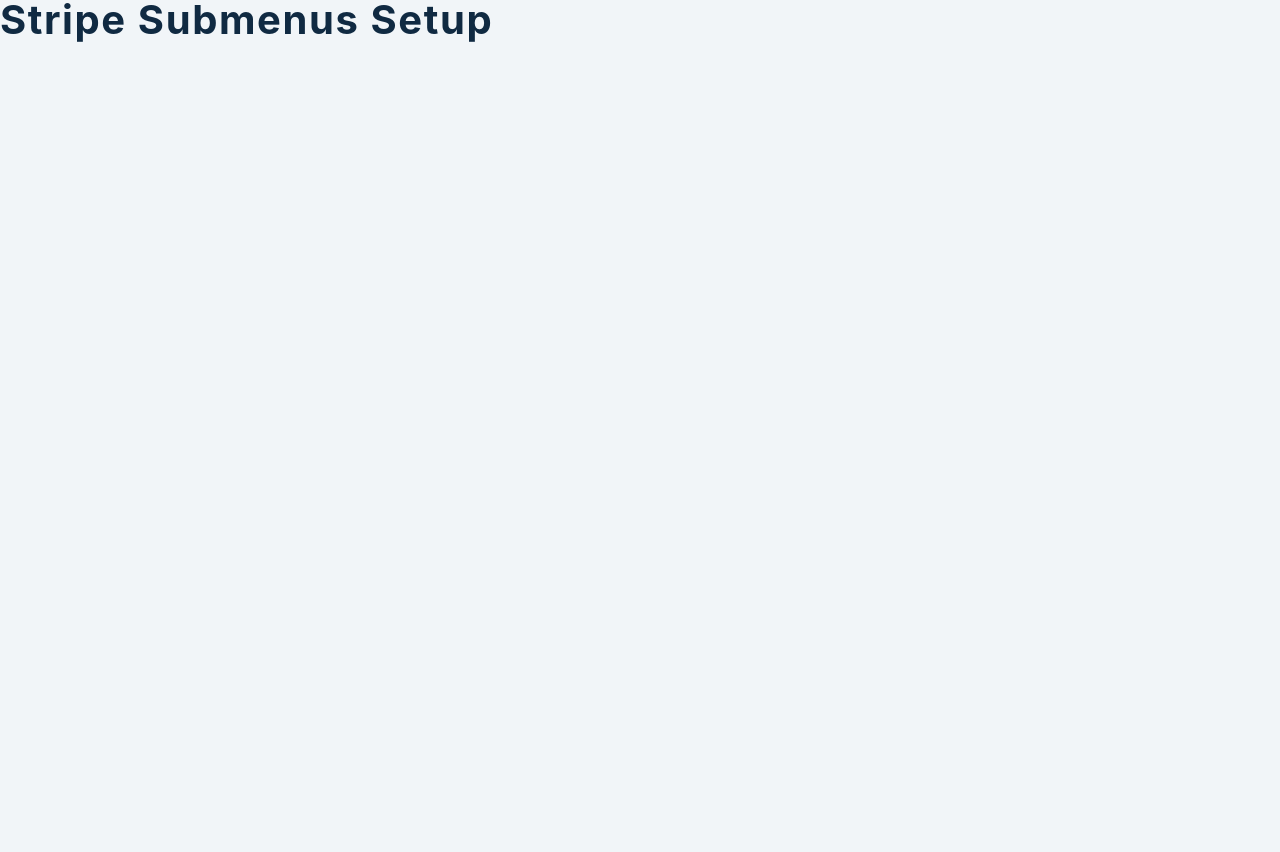
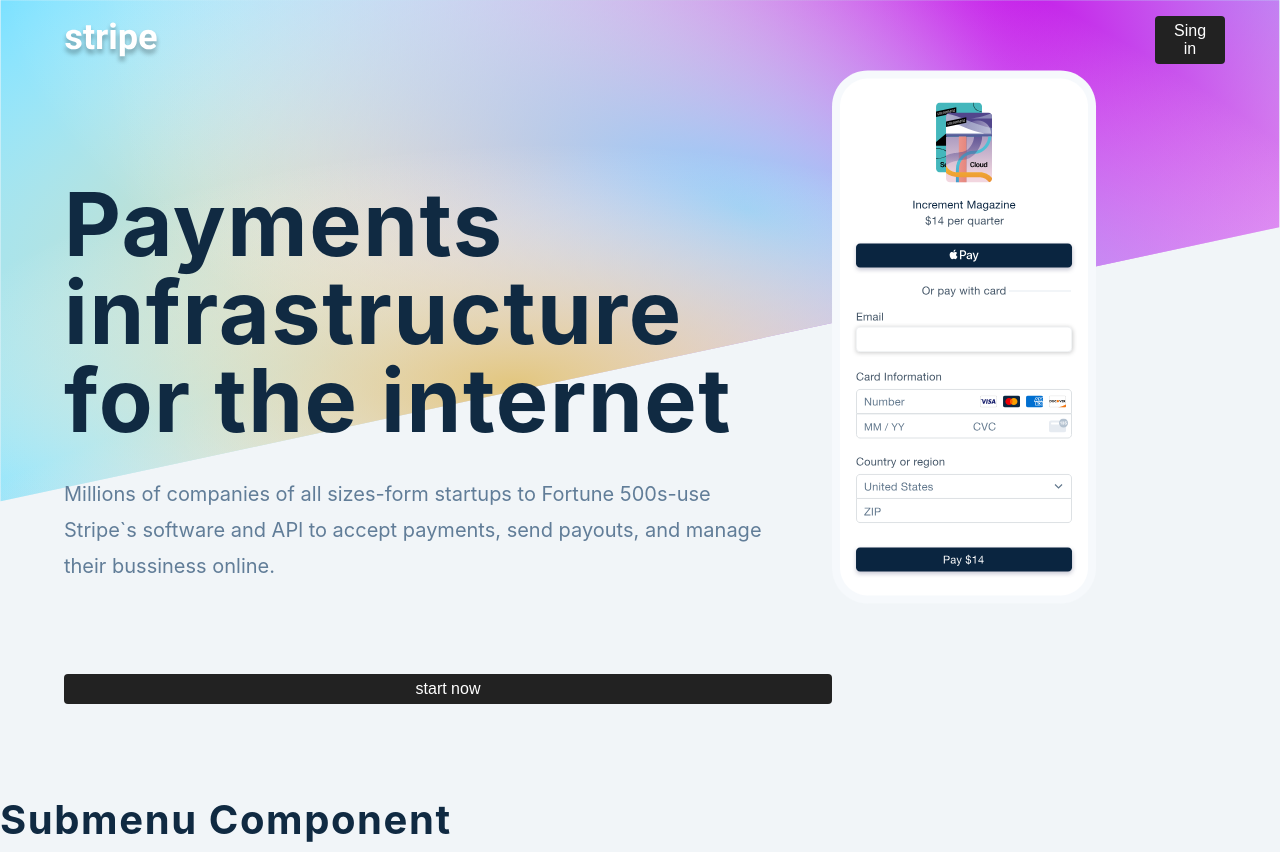
Before and after one commit to Crossroads30/stripe-react-app, a React (Vite) app: page / in a window 1280 px wide. Before the commit the page ends 800 px from the top, so only its background shows below. Built offline with nearby package versions, Linux system fonts and the light colour scheme.

Commit message:
feat: set structure of component

```diff
--- a/src/App.jsx
+++ b/src/App.jsx
@@ -3,10 +3,14 @@
 import Hero from './Hero'
 import Sidebar from './Sidebar'
 import Submenu from './Submenu'
+
 function App() {
   return (
     <>
-      <h2>stripe submenus setup</h2>
+      <Navbar />
+      <Sidebar />
+      <Hero />
+      <Submenu />
     </>
   )
 }
--- a/src/Hero.jsx
+++ b/src/Hero.jsx
@@ -2,7 +2,22 @@
 import phoneImg from './images/phone.svg'
 
 const Hero = () => {
-  return <h2>hero component</h2>
+	return (
+		<main className='hero'>
+			<div className='hero-center'>
+				<div className='hero-info'>
+					<h1>Payments infrastructure for the internet</h1>
+					<p>
+						Millions of companies of all sizes-form startups to Fortune 500s-use
+						Stripe`s software and APl to accept payments, send payouts, and
+						manage their bussiness online.
+					</p>
+				</div>
+				<img className='hero-image' src={phoneImg} alt='' />
+        <button className='btn' type="button">start now</button>
+			</div>
+		</main>
+	)
 }
 
 export default Hero
--- a/src/Navbar.jsx
+++ b/src/Navbar.jsx
@@ -3,7 +3,22 @@
 import { FaBars } from 'react-icons/fa'
 
 const Navbar = () => {
-  return <h2>navbar component</h2>
+	return (
+		<section className='section'>
+			<nav className='nav'>
+				<div className='nav-header'>
+					<img src={logo} alt='stripeLogo' />
+				</div>
+				<div className='nav-center'>
+					<ul className='nav-links'>
+					</ul>
+				</div>
+				<button className='btn' type='button'>
+					Sing in
+				</button>
+			</nav>
+		</section>
+	)
 }
 
 export default Navbar
--- a/src/Sidebar.jsx
+++ b/src/Sidebar.jsx
@@ -3,7 +3,22 @@
 import sublinks from './data'
 
 const Sidebar = () => {
-  return <h2>sidebar component</h2>
+	return (
+		<aside className='sidebar-wrapper'>
+			<div className='sidebar'>
+				<article>
+					<ul className='sidebar-sublinks'>
+            <li><a href="#">1</a></li>
+            <li><a href="#">2</a></li>
+            <li><a href="#">3</a></li>
+          </ul>
+				</article>
+				<button className='close-btn'>
+					<FaTimes />
+				</button>
+			</div>
+		</aside>
+	)
 }
 
 export default Sidebar
--- a/src/context.jsx
+++ b/src/context.jsx
@@ -9,6 +9,6 @@
 const AppProvider = ({children}) => {
 const [links, setLinks] = useState(sublinks)
 
-  return <AppContext.Provider value={'hello'}>{children}</AppContext.Provider>
+  return <AppContext.Provider value={links}>{children}</AppContext.Provider>
 }
 export default AppProvider
```
